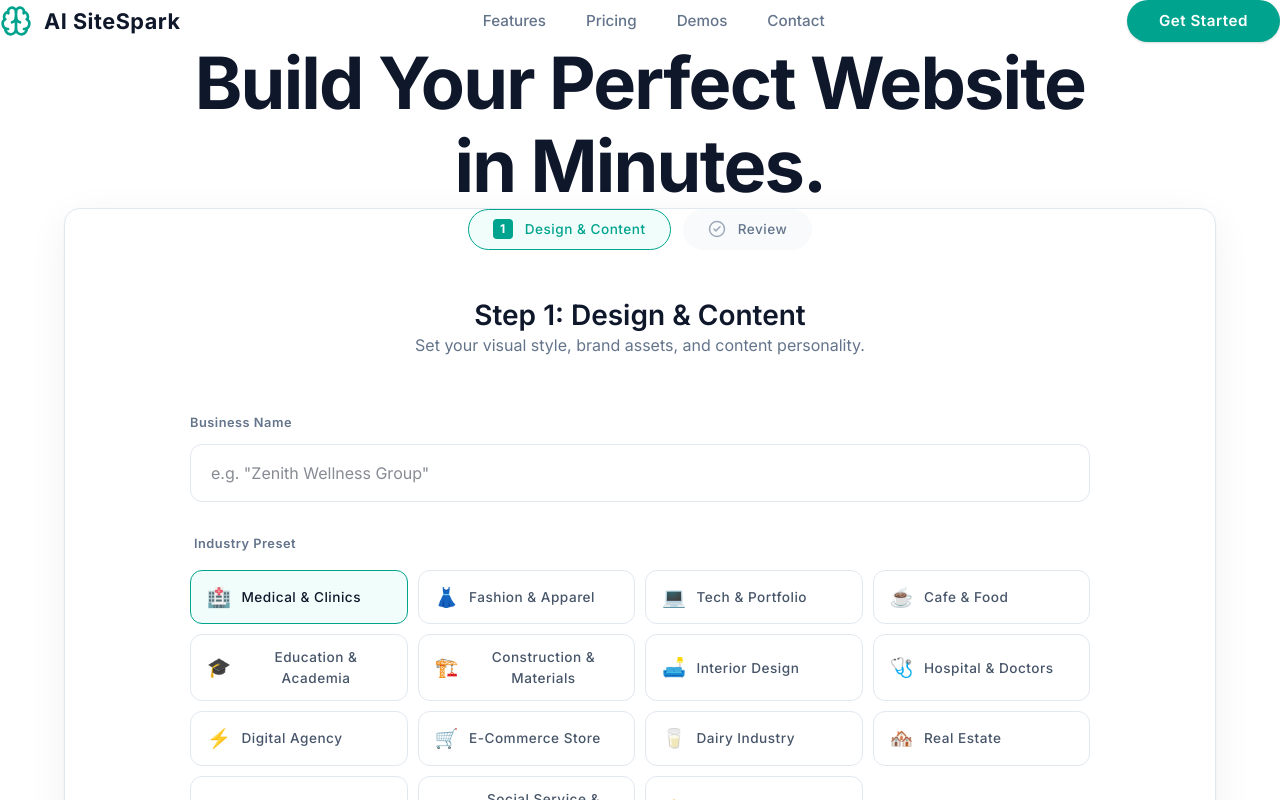
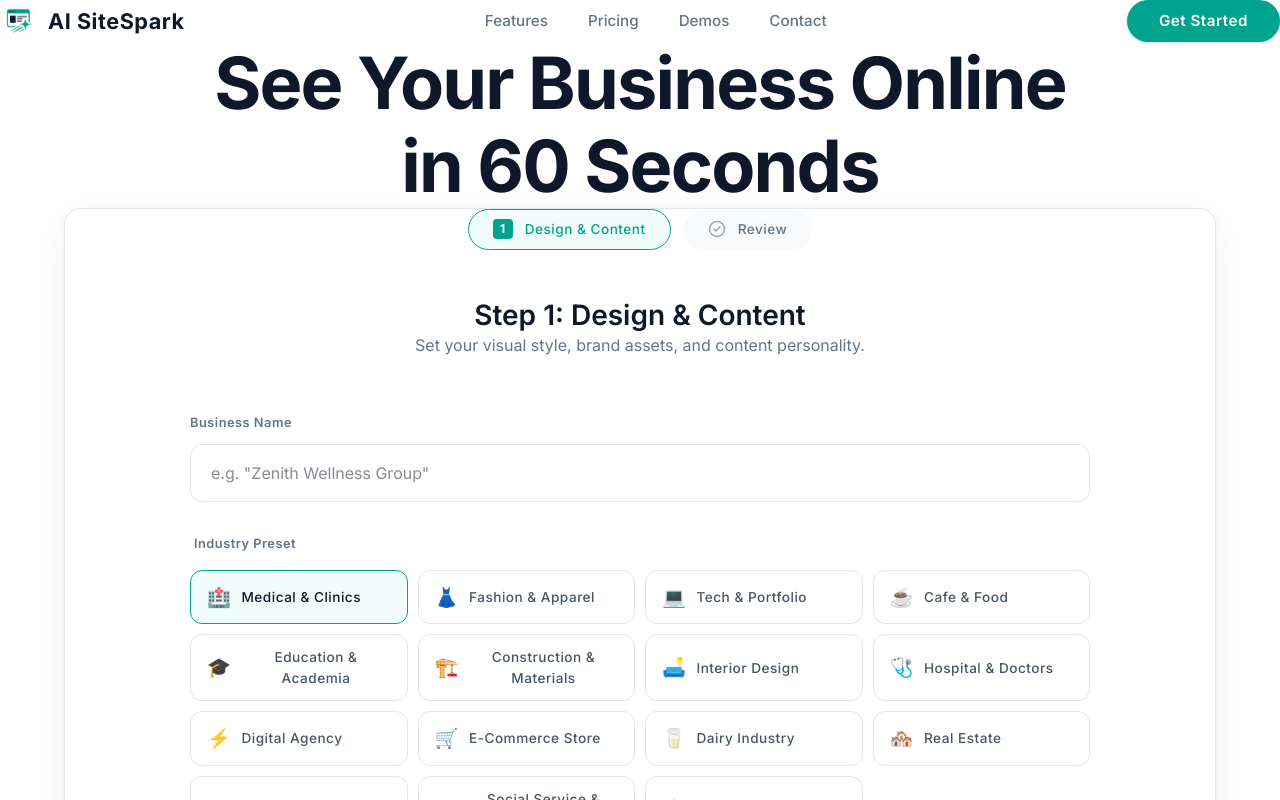
Before and after one commit to site-factory/automated-website-generator, a Next.js app in the folder frontend/: page / in a window 1280 px wide. Shown: the top 800 px of the page. Built offline with nearby package versions, Linux system fonts and the light colour scheme.

Commit message:
modified landing page

```diff
--- a/frontend/src/app/page.tsx
+++ b/frontend/src/app/page.tsx
@@ -3,7 +3,6 @@
 import React from 'react';
 import Link from 'next/link';
 import Wizard from '@/components/Wizard';
-import { Brain } from 'lucide-react';
 
 export default function Home() {
   return (
@@ -14,7 +13,7 @@ export default function Home() {
       {/* Navbar */}
       <nav className="w-full max-w-7xl px-4 sm:px-8 py-6 sm:py-8 flex justify-between items-center z-50">
         <div className="flex items-center gap-3">
-          <Brain className="w-8 h-8" style={{ color: '#00A38D' }} />
+          <img src="/brandmark.png" alt="AI SiteSpark" className="w-9 h-9 rounded-lg" />
           <span className="text-[1.35rem] font-bold tracking-wide" style={{ color: '#0F172A' }}>AI SiteSpark</span>
         </div>
         <div className="hidden md:flex gap-10 text-[0.95rem] font-medium" style={{ color: '#64748B' }}>
@@ -29,7 +28,7 @@ export default function Home() {
       {/* Hero Section */}
       <section className="text-center mt-10 sm:mt-16 md:mt-20 mb-10 sm:mb-16 z-10 w-full px-4">
         <h1 className="text-[2.25rem] sm:text-[3.5rem] md:text-[4.5rem] font-bold tracking-tight leading-[1.15]" style={{ color: '#0F172A' }}>
-          Build Your Perfect Website<br className="hidden sm:inline" />{" "}in Minutes.
+          See Your Business Online<br className="hidden sm:inline" />{" "}in 60 Seconds
         </h1>
       </section>
 
```
Also changed, not shown: frontend/public/brandmark.png (added).
